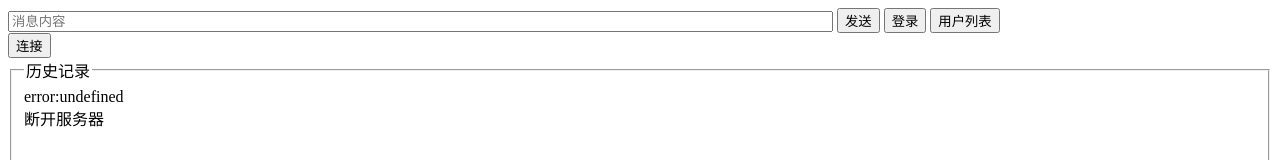
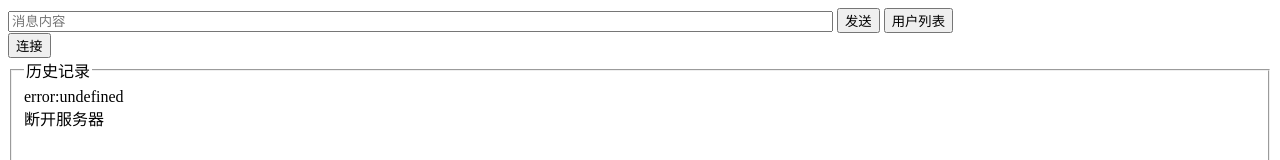
Before and after one commit to sanluan/websocket-study, a plain HTML site: page applications/demo/src/main/webapp/index.html in a window 1280 px wide. Shown: the top 160 px of the page. Drawn offline with Linux system fonts and the light colour scheme.

Commit message:
删除登录按钮

```diff
--- a/applications/demo/src/main/webapp/index.html
+++ b/applications/demo/src/main/webapp/index.html
@@ -12,7 +12,6 @@ fieldset div{height: 500px;overflow-y:auto;}
 		<input type="text" name="message" id="message" size="100" placeholder="消息内容"/>
 		<input type="button" id="send" value="群发" onclick="document.getElementById('message').value='g:'+document.getElementById('message').value;send();"/>
 		<input type="button" id="send" value="发送" onclick="send();"  style="disaply:none"/>
-		<input type="button" id="send" value="登录" onclick="document.getElementById('message').value='a:admin';send();"/>
 		<input type="button" id="send" value="用户列表" onclick="document.getElementById('message').value='u:';send();"/>
 		<input type="button" id="link" value="连接" onclick="link();"  style="disaply:none"/>
 	</div>
```
